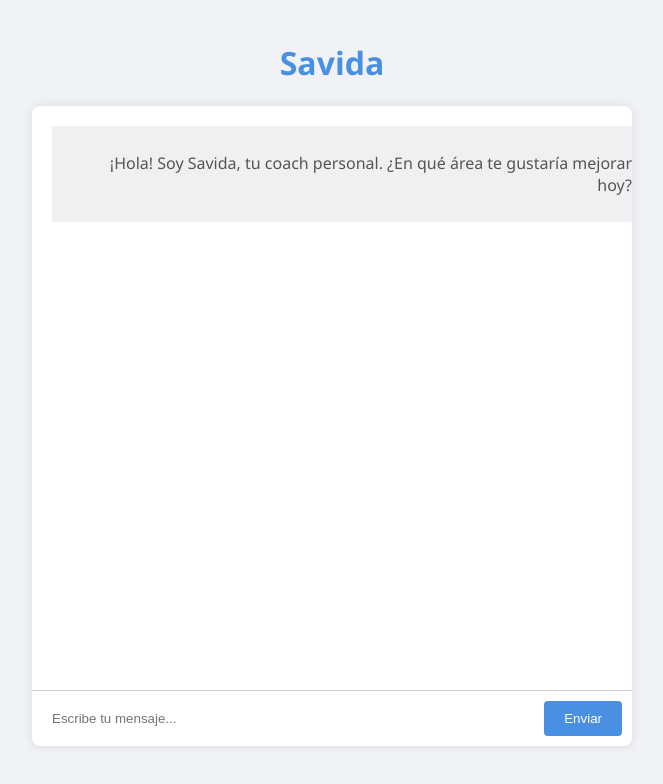
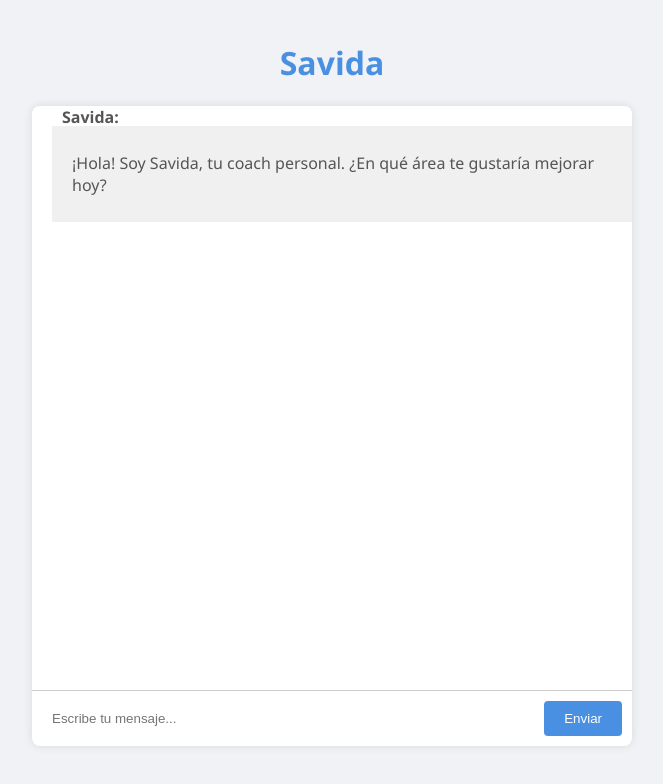
Before and after one commit to savidaapp/savida, a React (Create React App) app: page / in a window 1280 px wide. Shown: the top 784 px of the page, without its empty margins (308-971 px from the left). Built offline with nearby package versions, Linux system fonts and the light colour scheme.

Commit message:
corregido

```diff
--- a/src/components/Chat.js
+++ b/src/components/Chat.js
@@ -2,6 +2,7 @@
 import React, { useState, useEffect, useRef } from 'react';
 import axios from 'axios';
 import Message from './Message';
+import ReactMarkdown from 'react-markdown';
 
 function Chat() {
   const [messages, setMessages] = useState([
@@ -21,17 +22,6 @@ function Chat() {
   useEffect(() => {
     scrollToBottom();
   }, [messages]);
-
-  const formatText = (text) => {
-    // Permitir formatos básicos: negritas, viñetas, y numeración
-    const formattedText = text
-      .replace(/\*\*(.*?)\*\*/g, '<strong>$1</strong>')
-      .replace(/\n- /g, '<li>')
-      .replace(/\n\d+\. /g, '<li>')
-      .replace(/\n/g, '<br>');
-
-    return formattedText;
-  };
 
   const handleSend = async () => {
     if (input.trim() === '') return;
@@ -87,11 +77,13 @@ function Chat() {
     <div className="chat-container">
       <div className="messages">
         {messages.map((msg, index) => (
-          <Message
+          <div
             key={index}
-            text={formatText(msg.text)}
-            sender={msg.sender}
-          />
+            className={`message ${msg.sender}`}
+            data-sender={msg.sender === 'user' ? 'Tú' : 'Savida'}
+          >
+            <ReactMarkdown>{msg.text}</ReactMarkdown>
+          </div>
         ))}
         <div ref={messagesEndRef} />
       </div>
--- a/src/styles.css
+++ b/src/styles.css
@@ -37,18 +37,36 @@ h1 {
   margin-bottom: 10px;
   width: 100%;
   padding: 10px 20px;
-  text-align: right;
   font-size: 16px;
+  position: relative;
 }
 
 .message.user {
   background-color: #e8f4e5;
   color: #333;
+  text-align: right;
+}
+
+.message.user::before {
+  content: "Tú:";
+  font-weight: bold;
+  position: absolute;
+  top: -20px;
+  right: 10px;
 }
 
 .message.bot {
   background-color: #f1f0f0;
   color: #555;
+  text-align: left;
+}
+
+.message.bot::before {
+  content: "Savida:";
+  font-weight: bold;
+  position: absolute;
+  top: -20px;
+  left: 10px;
 }
 
 .input-area {
```
